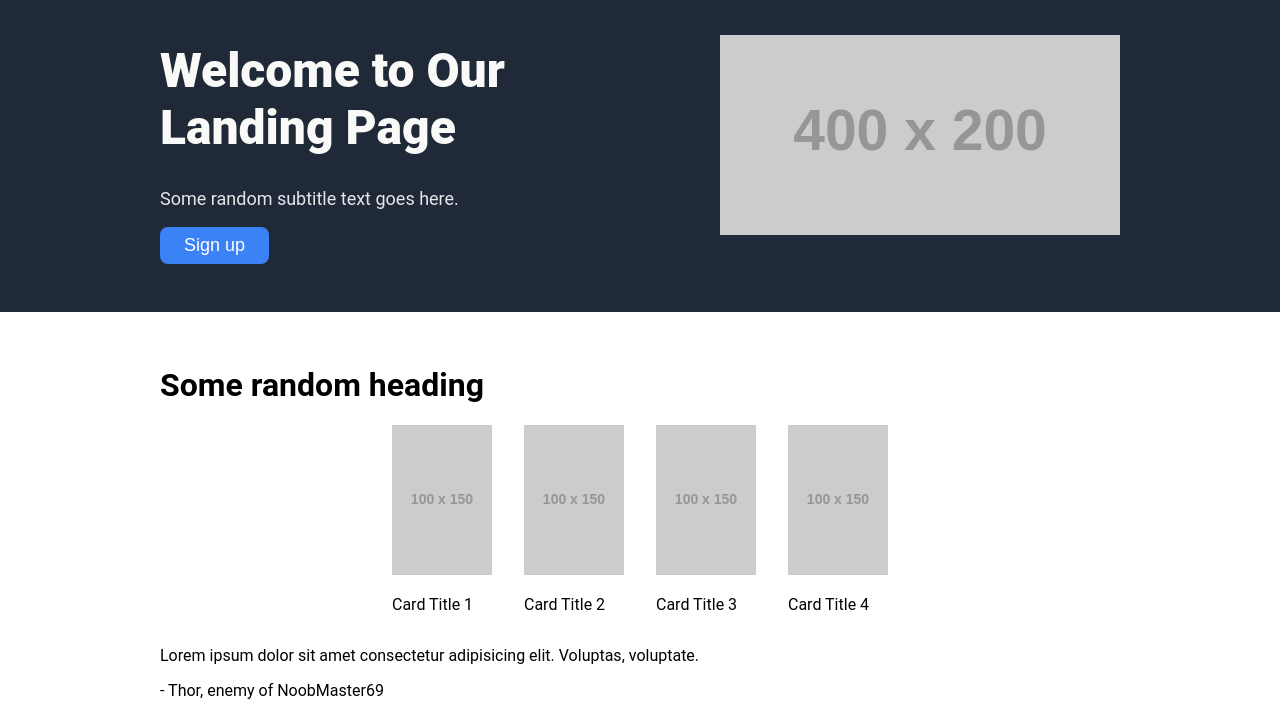
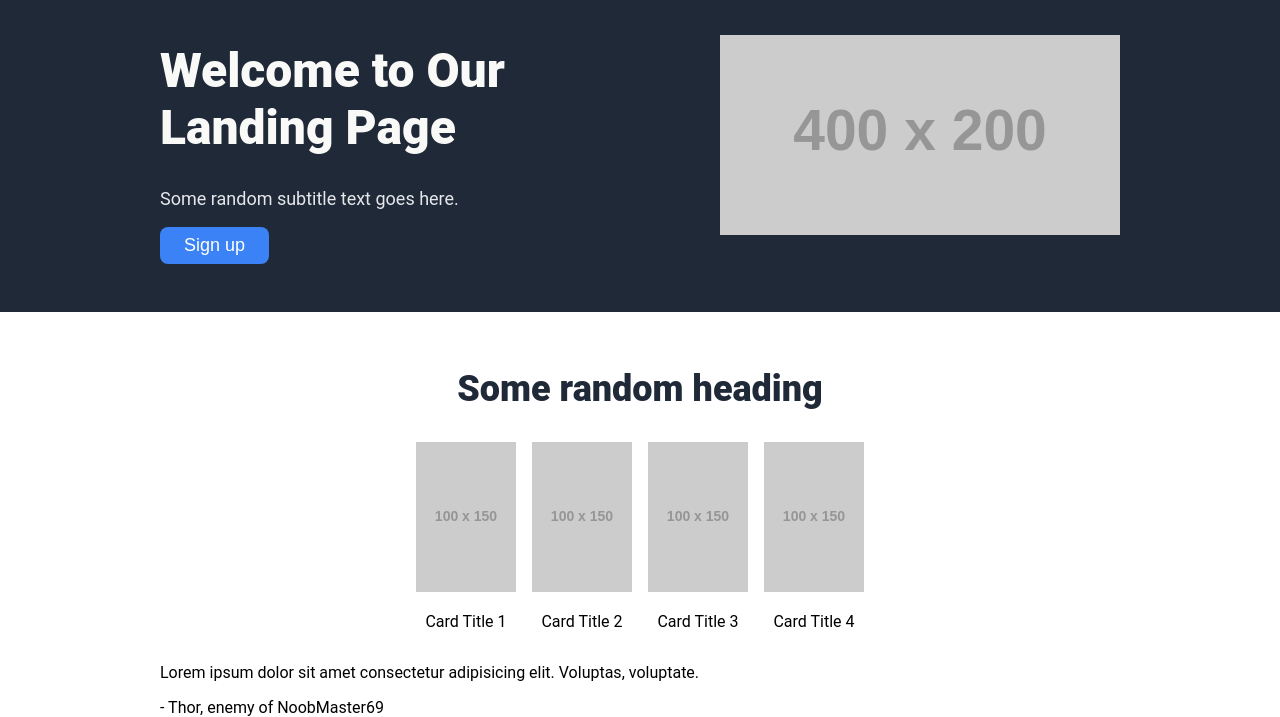
Before and after one commit to Riivvuu/landing-page, a plain HTML site: page index.html in a window 1280 px wide. Shown: the part 98-815 px from the top of the page. Drawn offline with Linux system fonts and the light colour scheme; placeholder pictures from the web are drawn by us.

Commit message:
text alignment

```diff
--- a/style.css
+++ b/style.css
@@ -77,9 +77,18 @@ button {
     align-items: center;
 }
 
+.card-section h1 {
+    text-align: center;
+    margin-bottom: 2rem;
+    font-size: 36px;
+    color: #1F2937;
+    font-weight: 900;
+}
+
 .cards {
     display: flex;
-    gap: 2rem;
+    gap: 1rem;
     justify-content: center;
     flex-wrap: wrap;
+    text-align: center;
 }
```
